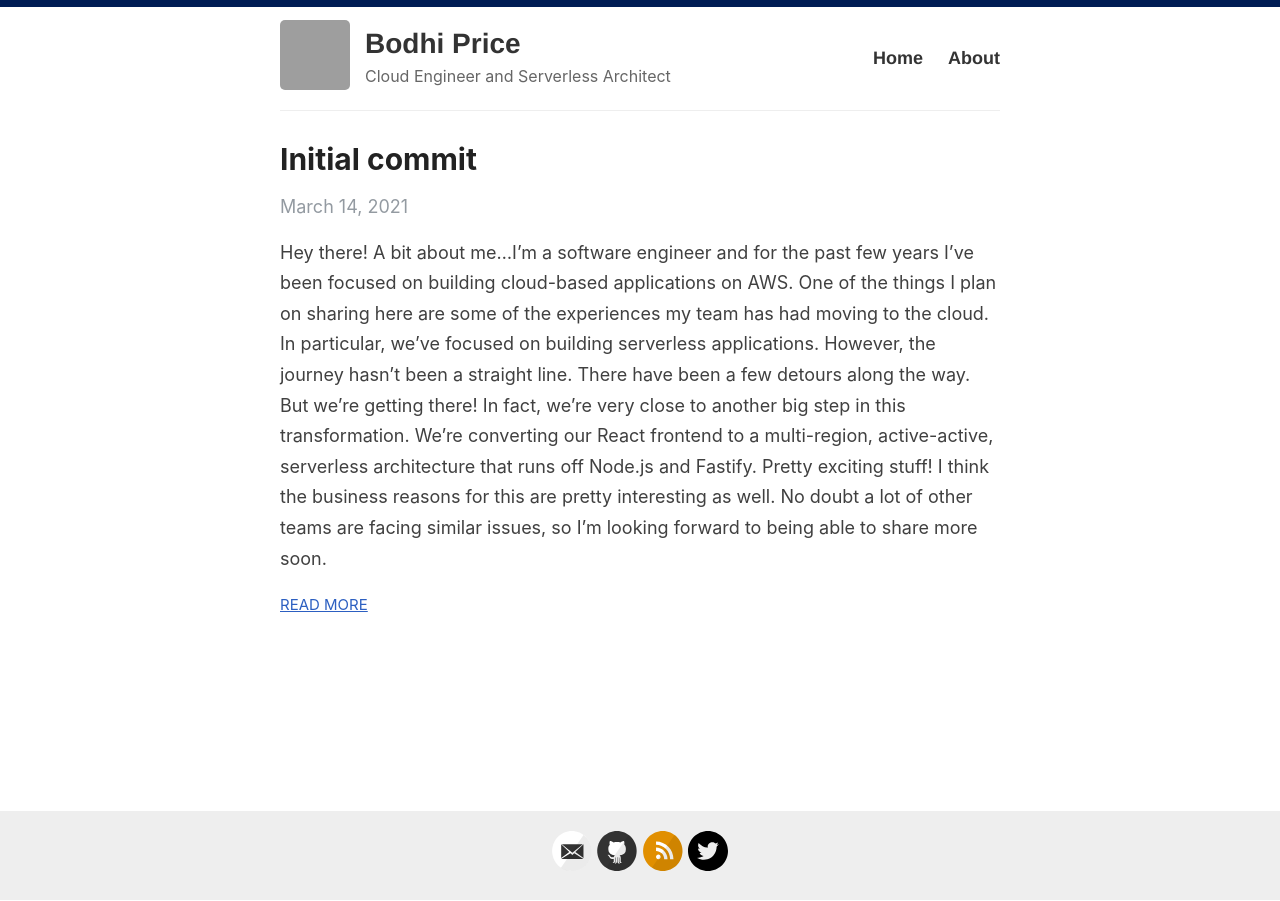
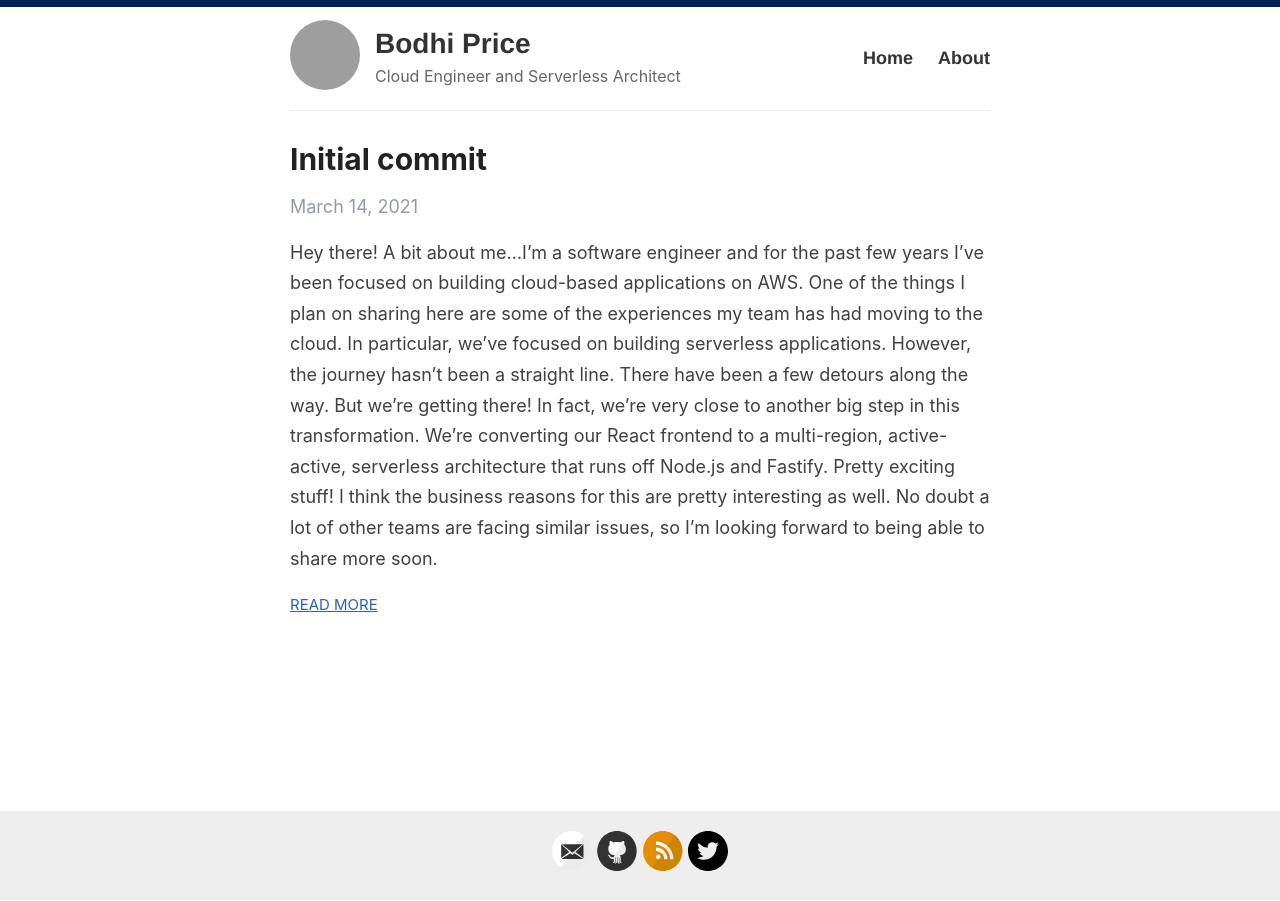
Before and after one commit to bodhiprice/bodhiprice.github.io, a Jekyll site: the page built from index.html, in a window 1280 px wide. Built offline with Jekyll 4.4.1, drawn with Linux system fonts in a browser that asks for light colours; the list of posts is cut into pages by our own code; grey boxes are pictures that could not be loaded.

Commit message:
Update style.scss

```diff
--- a/assets/style.scss
+++ b/assets/style.scss
@@ -31,7 +31,7 @@ body {
 .container {
   margin: 0 auto;
   max-width: 740px;
-  padding: 0 10px;
+  padding: 0 20px;
   width: 100%;
 }
 
@@ -272,6 +272,7 @@ p > img {
   border-bottom: 1px solid $lightGray;
 
   @include mobile {
+    padding: 40px 0;
     text-align: center;
   }
 }
@@ -289,7 +290,7 @@ p > img {
   }
 
   img {
-    border-radius: 5px;
+    border-radius: 50%;
   }
 }
 
```
